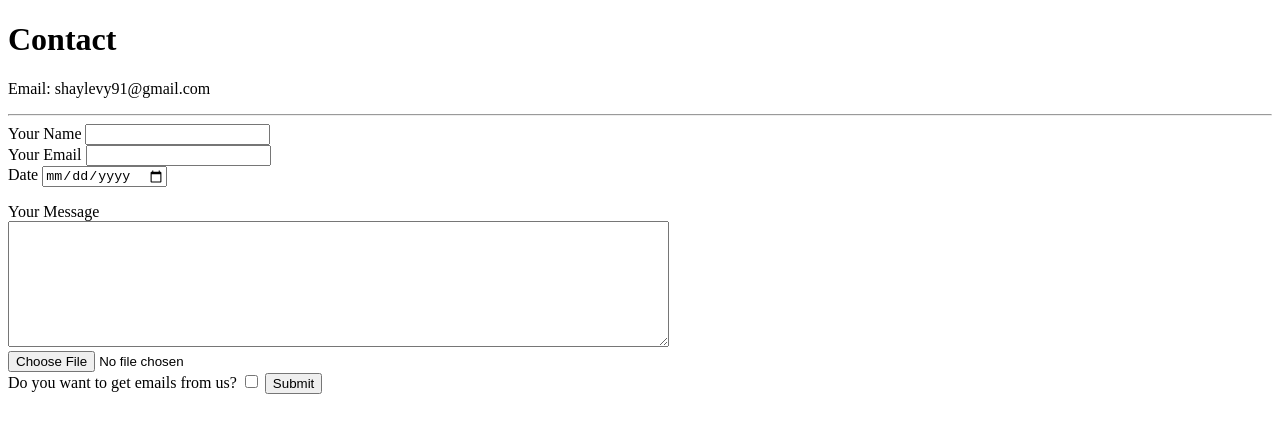
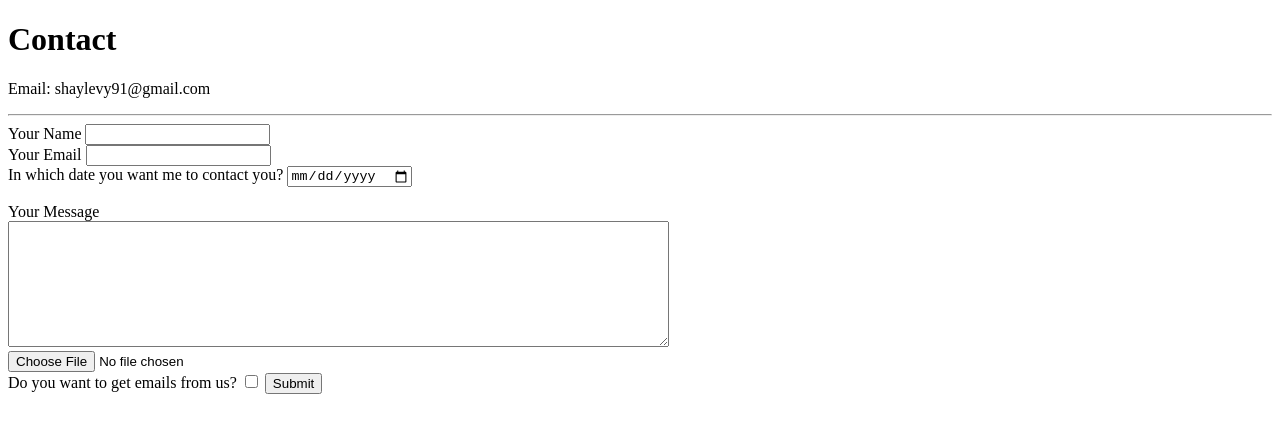
Before and after one commit to shaymlevy/cv, a plain HTML site: page contact.html in a window 1280 px wide. Drawn offline with Linux system fonts and the light colour scheme.

Commit message:
Update contact.html

```diff
--- a/contact.html
+++ b/contact.html
@@ -13,7 +13,7 @@
       <input type="text" name="YourName" value=""><br>
       <label>Your Email</label>
       <input type="email" name="YourEmail" value=""><br>
-      <label>Date</label>
+      <label>In which date you want me to contact you?</label>
       <input type="date" name="" value=""><br>
       <p></p><label>Your Message</label><br>
       <textarea name="Yourmessage" rows="8" cols="80"></textarea><br>
```
